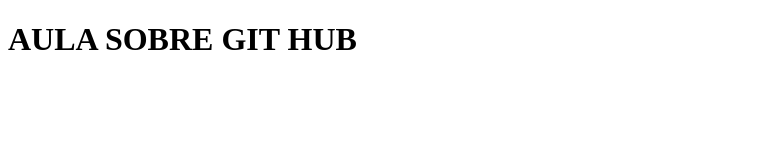
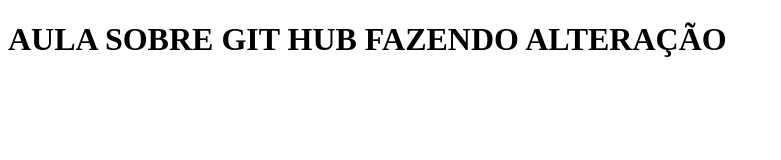
Before and after one commit to duarteonlines/aula_git, a plain HTML site: page index.html in a window 1280 px wide. Shown: the whole page, without its empty margins (0-781 px from the left). Drawn offline with Linux system fonts and the light colour scheme.

Commit message:
fazendo alteração no index.html

```diff
--- a/index.html
+++ b/index.html
@@ -8,7 +8,7 @@
 </head>
 
 <body>
-    <h1>AULA SOBRE GIT HUB</h1>
+    <h1>AULA SOBRE GIT HUB FAZENDO ALTERAÇÃO</h1>
 </body>
 
 </html>
```
